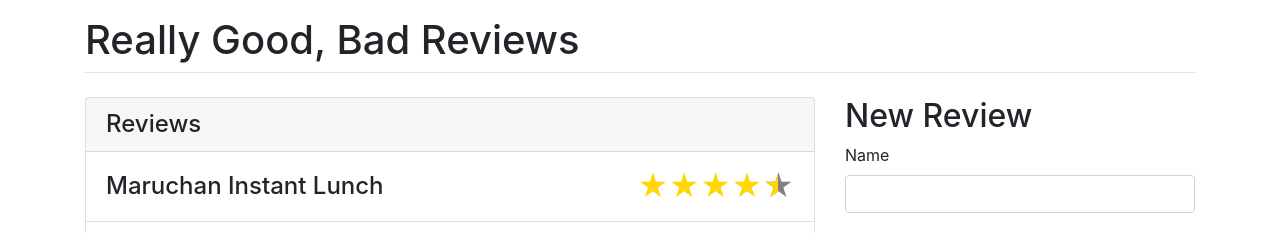
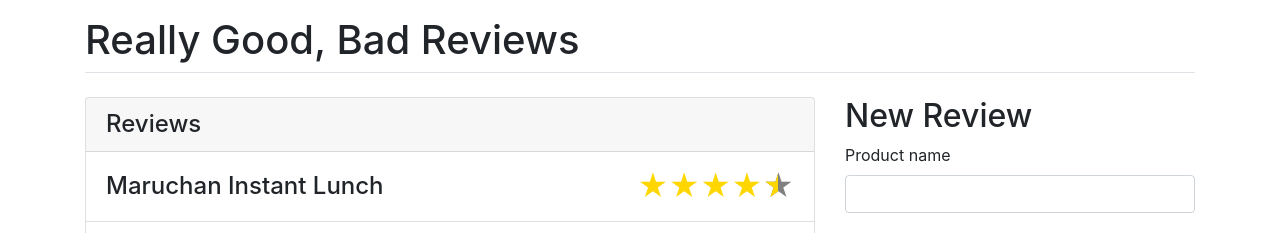
Before and after one commit to rzane/yaypi, a React (Create React App) app in the folder client/: page / in a window 1280 px wide. Shown: the top 233 px of the page. Built offline with nearby package versions, Linux system fonts and the light colour scheme.

Commit message:
Fix label

```diff
--- a/client/src/components/ReviewForm.tsx
+++ b/client/src/components/ReviewForm.tsx
@@ -30,10 +30,10 @@
     return (
       <form onSubmit={this.handleSubmit}>
         <div className="form-group">
-          <label htmlFor="name">Name</label>
+          <label htmlFor="productName">Product name</label>
           <input
             type="text"
-            name="name"
+            name="productName"
             value={this.state.productName}
             onChange={this.handleChangeName}
             className="form-control"
```
